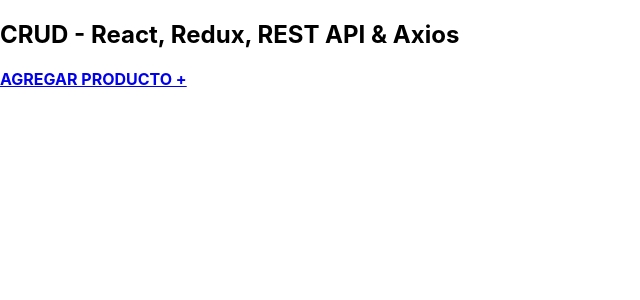
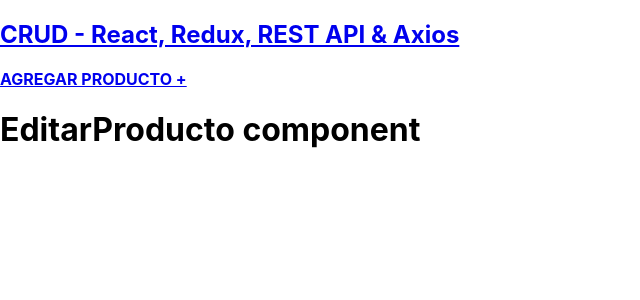
Before and after one commit to santiago-rodrig/products-manager, a React (Create React App) app: page /productos/editar/1 in a window 1280 px wide. Shown: the top 300 px of the page, without its empty margins (0-640 px from the left). Built offline with nearby package versions, Linux system fonts and the light colour scheme; the HTML template or start-up script is replaced by a standard one.

Commit message:
basic components and routing

```diff
--- a/package.json
+++ b/package.json
@@ -12,6 +12,7 @@
     "@types/react-dom": "^16.9.10",
     "react": "^17.0.1",
     "react-dom": "^17.0.1",
+    "react-router-dom": "^5.2.0",
     "react-scripts": "4.0.1",
     "typescript": "^4.1.2",
     "web-vitals": "^0.2.4"
@@ -39,5 +40,8 @@
       "last 1 firefox version",
       "last 1 safari version"
     ]
+  },
+  "devDependencies": {
+    "@types/react-router-dom": "^5.1.6"
   }
 }
--- a/src/App.tsx
+++ b/src/App.tsx
@@ -1,11 +1,22 @@
-import React, { Fragment } from 'react';
+import React from 'react';
 import Header from './components/Header'
+import Productos from "./components/Productos";
+import NuevoProducto from "./components/NuevoProducto";
+import EditarProducto from "./components/EditarProducto";
+import { BrowserRouter as Router, Route, Switch } from 'react-router-dom'
 
 function App() {
   return (
-      <Fragment>
+      <Router>
         <Header />
-      </Fragment>
+        <div className={'container mt-5'}>
+          <Switch>
+            <Route exact path={'/'} component={Productos} />
+            <Route exact path={'/productos/nuevo'} component={NuevoProducto} />
+            <Route exact path={'/productos/editar/:id'} component={EditarProducto} />
+          </Switch>
+        </div>
+      </Router>
   );
 }
 
--- /dev/null
+++ b/src/components/EditarProducto.tsx
@@ -0,0 +1,9 @@
+import React from 'react'
+
+const EditarProducto = () => {
+    return (
+        <h1>EditarProducto component</h1>
+    )
+}
+
+export default EditarProducto
--- a/src/components/Header.tsx
+++ b/src/components/Header.tsx
@@ -1,12 +1,13 @@
 import React from 'react'
+import { Link } from 'react-router-dom'
 
 const Header = () => {
     return (
         <nav className={'navbar navbar-expand-lg navbar-dark bg-primary justify-content-between'}>
             <div className={'container'}>
-                <h1>CRUD - React, Redux, REST API & Axios</h1>
+                <Link to={'/'} className={'text-light'}><h1>CRUD - React, Redux, REST API & Axios</h1></Link>
             </div>
-            <a className={'btn btn-danger nuevo-post d-block d-md-inline-block'} href={'/productos/nuevo'}>Agregar Producto &#43;</a>
+            <Link className={'btn btn-danger nuevo-post d-block d-md-inline-block'} to={'/productos/nuevo'}>Agregar Producto &#43;</Link>
         </nav>
     )
 }
--- /dev/null
+++ b/src/components/NuevoProducto.tsx
@@ -0,0 +1,9 @@
+import React from 'react'
+
+const NuevoProducto = () => {
+    return (
+        <h1>NuevoProducto component</h1>
+    )
+}
+
+export default NuevoProducto
--- /dev/null
+++ b/src/components/Productos.tsx
@@ -0,0 +1,9 @@
+import React from 'react'
+
+const Productos = () => {
+    return (
+        <h1>Productos component</h1>
+    )
+}
+
+export default Productos
```
Also changed, not shown: 1 other file (tests, documents, lock files or other folders).
